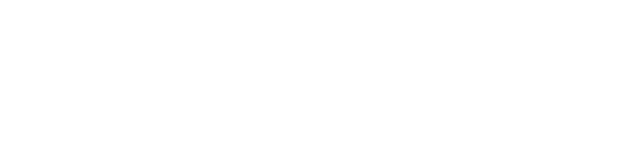
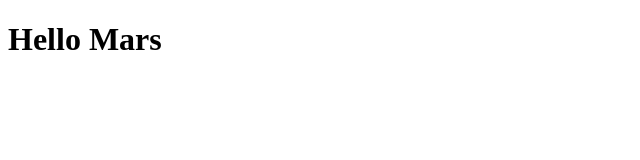
Before and after one commit to Ilvaritoo/git-sandbox-05.01.21., a plain HTML site: page index.html in a window 1280 px wide. Shown: the whole page, without its empty margins (0-640 px from the left). Drawn offline with Linux system fonts and the light colour scheme.

Commit message:
added index

```diff
--- a/index.html
+++ b/index.html
@@ -6,6 +6,6 @@
     <title>Document</title>
 </head>
 <body>
-
+    <h1>Hello Mars</h1>
 </body>
 </html>
```
